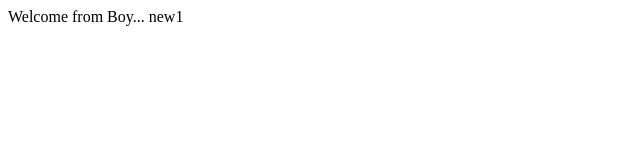
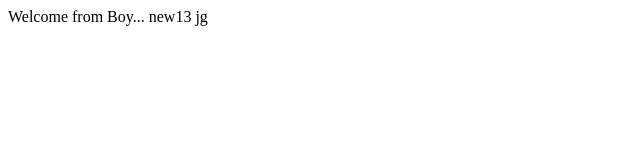
Before and after one commit to SaheeqAhmad/New_bootcamp2020, a plain HTML site: page index.html in a window 1280 px wide. Shown: the full height of the page, 0-640 px from the left. Drawn offline with Linux system fonts and the light colour scheme.

Commit message:
exchange

```diff
--- a/index.html
+++ b/index.html
@@ -7,7 +7,8 @@
 </head>
 <body>
     <div>
-        Welcome from Boy... new1
+        Welcome from Boy... new13
+        jg
     </div>
 </body>
 </html>
```
